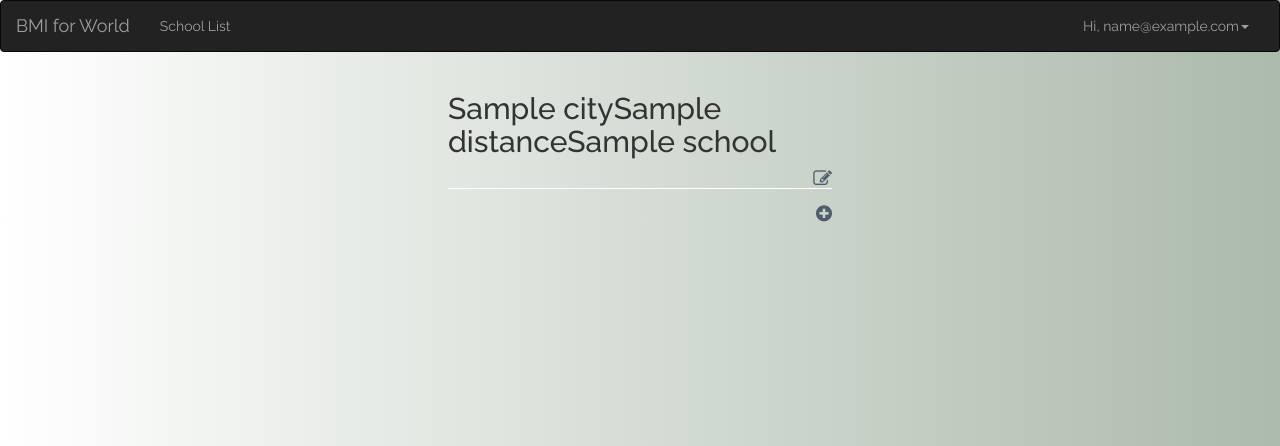
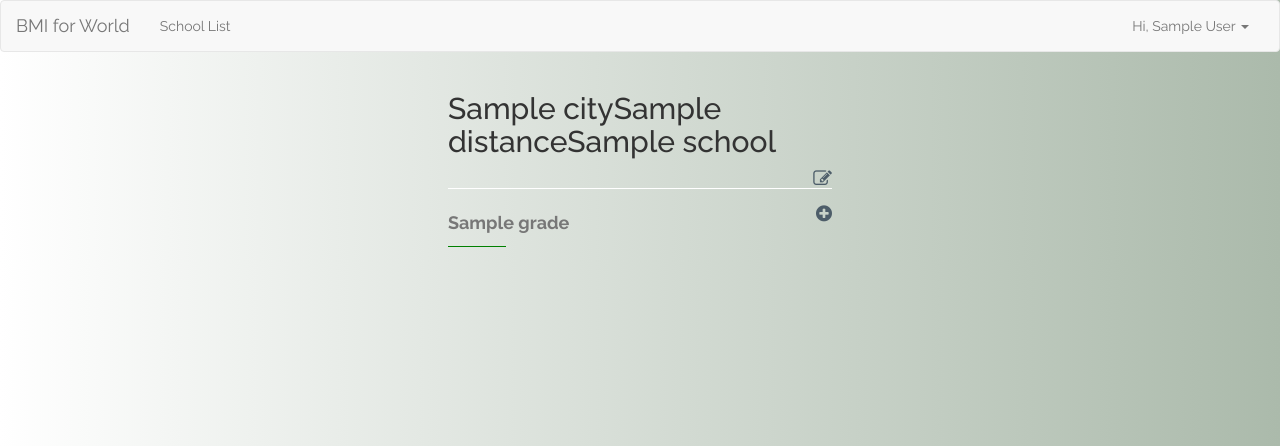
Before and after one commit to alaivon/bmi_practice, a Rails app: page /schools/1 in a window 1280 px wide. Shown: the top 446 px of the page. Run offline with Rails 7, Linux system fonts and the light colour scheme; a user stored in the database is signed in; tables that the repository leaves empty hold one stand-in row (values such as "Sample post"); style sheets or scripts are compiled from the project's sources; some libraries are stand-ins or nearby versions.

Commit message:
Modify school show pages

```diff
--- a/app/assets/stylesheets/schools.scss
+++ b/app/assets/stylesheets/schools.scss
@@ -48,7 +48,7 @@ $inside: #f5f5dc;
 			padding-bottom: 1rem;
 			padding-top: 0.2rem;
 		}
-		a {
+		.icon {
 			font-weight: 700;
 			text-decoration: none;
 			float: right;
@@ -58,5 +58,27 @@ $inside: #f5f5dc;
 				color: $inside;
 			}
 		}
+		.grade_list {
+		min-height: 100%;
+		height: 200%;
+		a {
+			color: #777;
+			text-decoration: none;
+			font-weight: 700;
+			&:hover {
+				color: $light;
 
+			}
+		}
+		h4 {
+			text-align: left;
+			font-weight: 300;
+			padding-bottom: .3rem;
+		}
+			hr {
+				margin: 0;
+				width: 15%;
+				border-top: 1px solid green;
+		}
 }
+}
--- a/app/controllers/grades_controller.rb
+++ b/app/controllers/grades_controller.rb
@@ -1,10 +1,7 @@
 class GradesController < ApplicationController
 	before_action :find_school
-	before_action :find_grade, except: [:index, :new, :create]
+	before_action :find_grade, except: [:new, :create]
 
-	def index
-		@grades = @school.grades
-	end
 
 	def show
 
--- a/app/controllers/schools_controller.rb
+++ b/app/controllers/schools_controller.rb
@@ -21,7 +21,7 @@ class SchoolsController < ApplicationController
 	end
 
 	def show
-
+		@grades = @school.grades
 	end
 
 	def edit
--- a/app/views/common/_navbar.html.erb
+++ b/app/views/common/_navbar.html.erb
@@ -1,4 +1,4 @@
-<nav class="navbar navbar-inverse" role="navigation">
+<nav class="navbar navbar-default" role="navigation">
   <div class="container-fluid">
     <!-- Brand and toggle get grouped for better mobile display -->
     <div class="navbar-header">
@@ -16,7 +16,8 @@
         <% else %>
           <li class="dropdown">
             <a href="#" class="dropdown-toggle" data-toggle="dropdown">
-              Hi, <%= current_user.email unless current_user.name.nil? %><b class="caret"></b>
+              Hi, <%= current_user.name || current_user.email %>
+             <b class="caret"></b>
             </a>
             <ul class="dropdown-menu">
               <li><%= link_to("登出", destroy_user_session_path, method: :delete) %></li>
--- a/app/views/schools/show.html.erb
+++ b/app/views/schools/show.html.erb
@@ -1,16 +1,20 @@
 <div id="show">
 	<h2 class="cf"><%= @school.city.name + @school.distance.name + @school.name %></h2>
 
-	<%= link_to edit_school_path(@school)  do %>
+	<%= link_to edit_school_path(@school), class: "icon"  do %>
 		<i class="fa fa-pencil-square-o fa-lg"></i>
 	<% end %>
 
 	<hr>
-	<%= link_to new_school_grade_path(@school) do %>
+	<%= link_to new_school_grade_path(@school), class: "icon" do %>
 		<i class="fa fa-plus-circle fa-lg"></i>
 	<% end %>
 
-
+	<div class="grade_list">
+		<% @grades.each do |grade| %>
+			<h4><%= link_to grade.name, school_grade_path(@school, grade) %></h4> <hr>
+		<% end %>
+	</div>
 
 
 </div>
```
Also changed, not shown: app/assets/stylesheets/grades.scss (+43 -43 lines), app/views/grades/index.html.erb (deleted, +0 -16 lines).
